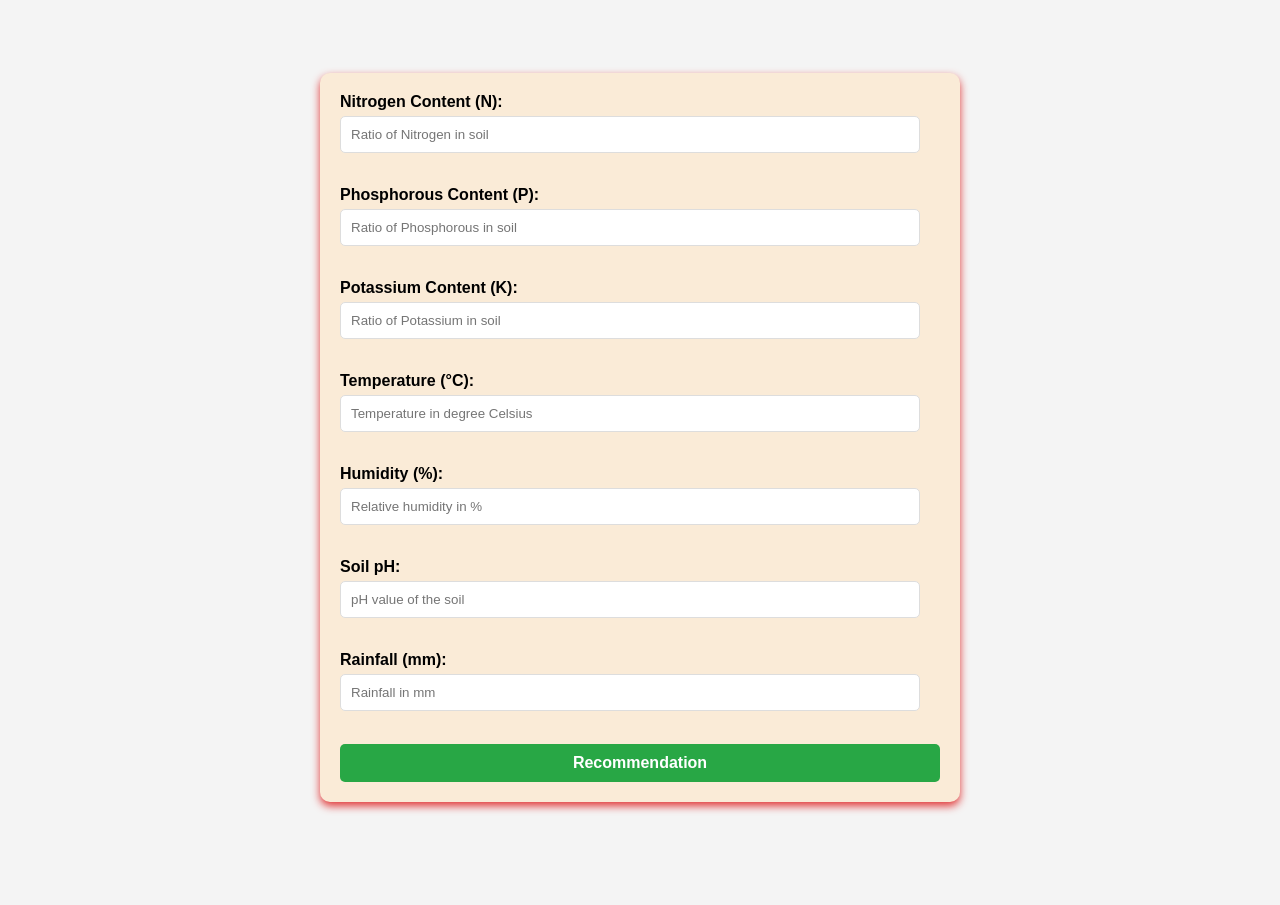
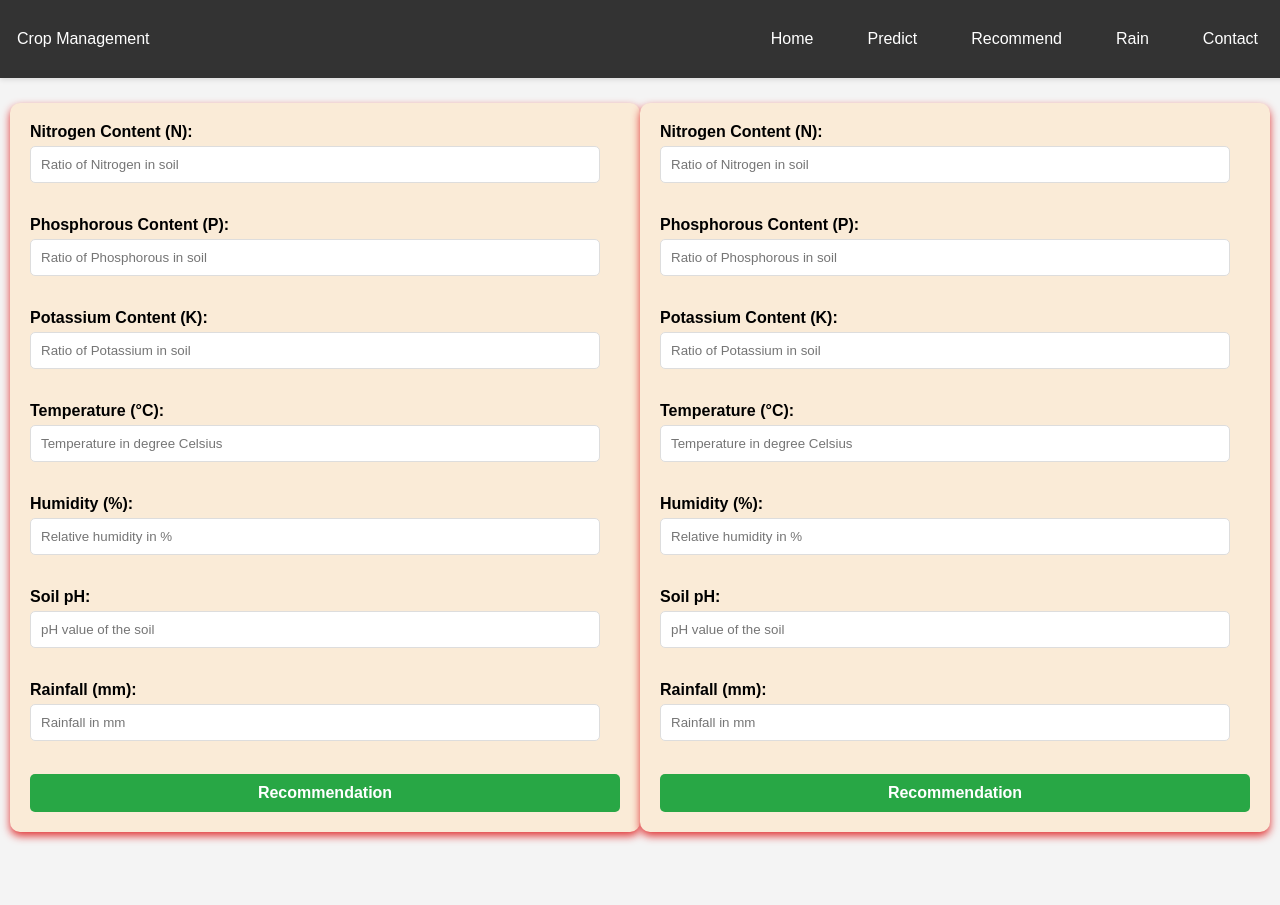
Before and after one commit to abhi2660/my-college-project, a Flask app: page /crop in a window 1280 px wide. Before the commit the page ends 812 px from the top, so only its background shows below. Run offline with Flask 3, Linux system fonts and the light colour scheme; parts of the project's set-up code (start-up, migrations or seed data) failed here and were passed over.

Commit message:
new changes

```diff
--- a/static/recommendation_form.css
+++ b/static/recommendation_form.css
@@ -7,6 +7,7 @@
     min-height: 100vh;
     margin: 0;
     padding: 10px;
+    margin-top: 30px;
 }
 
 .container {
@@ -106,3 +107,67 @@
         font-size: 1.5rem;
     }
 }
+
+
+
+
+.navbar {
+    display: flex;
+    justify-content: space-between;
+    align-items: center;
+    background-color: #333;
+    color: white;
+    padding: 20px 5px;
+    position: fixed; /* Fixed position */
+    top: 0; /* Sticks to the top */
+    left: 0;
+    width: 100%; /* Full-width */
+    z-index: 1000; /* Keeps it above other content */
+    box-shadow: 0 2px 5px rgba(0, 0, 0, 0.1); /* Optional shadow for better visibility */
+  }
+
+  .navbar a {
+    color: white;
+    text-decoration: none;
+    padding: 10px 12px;
+    margin-right: 15px;
+  }
+
+  .navbar a:hover {
+    background-color: #575757;
+    border-radius: 5px;
+  }
+
+  .menu {
+    display: flex;
+    gap: 15px;
+  }
+
+  .menu-toggle {
+    display: none;
+    font-size: 24px;
+    cursor: pointer;
+  }
+
+  /* Responsive Styles */
+  @media (max-width: 768px) {
+    .menu {
+      display: none;
+      flex-direction: column;
+      background-color: #333;
+      position: absolute;
+      top: 60px;
+      right: 20px;
+      width: 200px;
+      border-radius: 5px;
+      box-shadow: 0 2px 5px rgba(0, 0, 0, 0.3);
+    }
+
+    .menu.active {
+      display: flex;
+    }
+
+    .menu-toggle {
+      display: block;
+    }
+  }
--- a/templates/recommendation_form.html
+++ b/templates/recommendation_form.html
@@ -43,4 +43,65 @@
 
     </div>
 </body>
+</html><!DOCTYPE html>
+<html lang="en">
+<head>
+    <meta charset="UTF-8">
+    <meta name="viewport" content="width=device-width, initial-scale=1.0">
+    <title>crop recommendation</title>
+
+    <link rel="stylesheet" href="{{ url_for('static', filename='recommendation_form.css') }}">
+</head>
+<body>
+
+         <!-- Navbar -->
+         <nav class="navbar">
+            <div class="brand">
+              <a href="#">Crop Management</a>
+            </div>
+            <div class="menu-toggle" id="menuToggle">☰</div>
+            <div class="menu" id="menu">
+              <a href="#home">Home</a>
+              <a href="#predict">Predict</a>
+              <a href="#recommend">Recommend</a>
+              <a href="#rain">Rain</a>
+              <a href="#contact">Contact</a>
+            </div>
+          </nav>
+
+    <div class="container">
+        <form action="{{url_for('think')}}"  method="post">
+            <label for="nitrogen">Nitrogen Content (N):</label>
+            <input type="number" id="nitrogen" name="nitrogen" placeholder="Ratio of Nitrogen in soil" required>
+            <br><br>
+
+            <label for="phosphorous">Phosphorous Content (P):</label>
+            <input type="number" id="phosphorous" name="phosphorous" placeholder="Ratio of Phosphorous in soil" required>
+            <br><br>
+
+            <label for="potassium">Potassium Content (K):</label>
+            <input type="number" id="potassium" name="potassium" placeholder="Ratio of Potassium in soil" required>
+            <br><br>
+
+            <label for="temperature">Temperature (°C):</label>
+            <input type="int" id="temperature" name="temperature" placeholder="Temperature in degree Celsius" required>
+            <br><br>
+
+            <label for="humidity">Humidity (%):</label>
+            <input type="int" id="humidity" name="humidity" placeholder="Relative humidity in %" required>
+            <br><br>
+
+            <label for="ph">Soil pH:</label>
+            <input type="int" id="ph" name="ph" placeholder="pH value of the soil" required>
+            <br><br>
+
+            <label for="rainfall">Rainfall (mm):</label>
+            <input type="int" id="rainfall" name="rainfall" placeholder="Rainfall in mm" required>
+            <br><br>
+
+            <button name="submitButton" type="submit">Recommendation</button>
+          </form>
+
+    </div>
+</body>
 </html>
```
